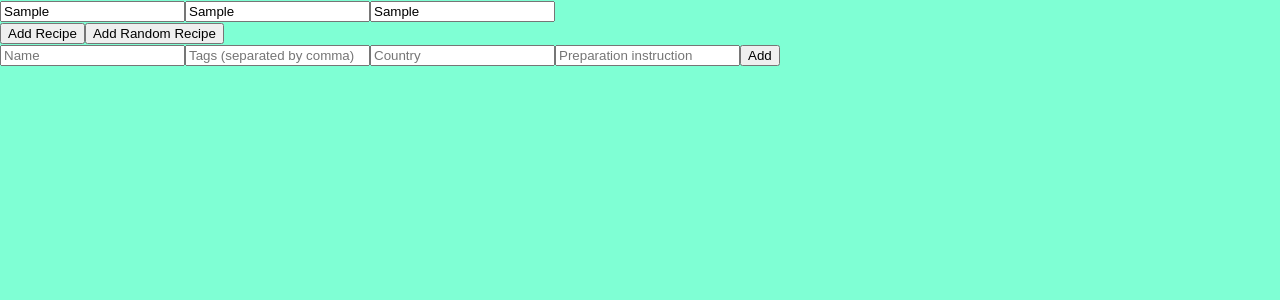
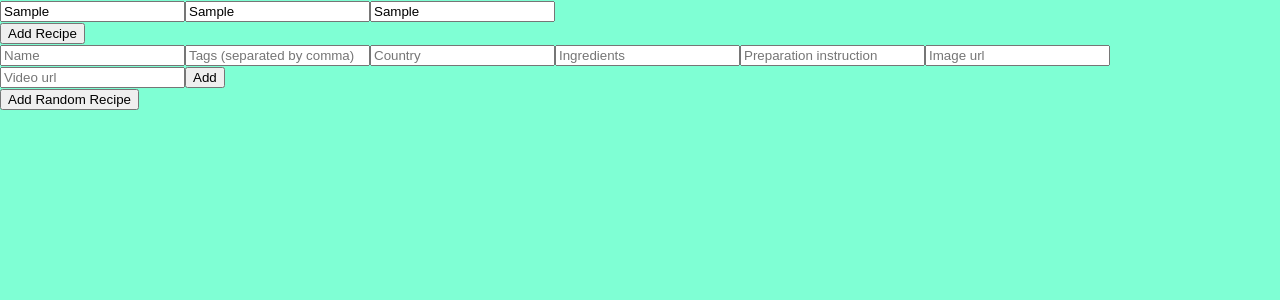
Before and after one commit to taurasdub/react-task, a React (Create React App) app: page / in a window 1280 px wide. Both pictures are taken after typing "Sample", "Sample", "Sample" into the empty fields and a click on the button "Add Recipe". Shown: the top 300 px of the page. Built offline with nearby package versions, Linux system fonts and the light colour scheme.

Commit message:
add NewRecipe and RandomRecipe component

```diff
--- a/src/components/Edit.js
+++ b/src/components/Edit.js
@@ -5,8 +5,10 @@ export default function Edit({ item, list, setList, setEdit }) {
         ? {
             ...li,
             [e.target.name]:
-              e.target.name === "tags"
-                ? e.target.value.split(",").map((tag) => tag.trim())
+              e.target.name === "tags" ||
+              e.target.name === "preparationInstructions" ||
+              e.target.name === "ingredientsList"
+                ? e.target.value.split(",").map((tag) => tag)
                 : e.target.value,
           }
         : li
@@ -16,24 +18,41 @@ export default function Edit({ item, list, setList, setEdit }) {
 
   return (
     <div>
-      <input
-        type="text"
-        name="name"
-        onChange={handleInput}
-        value={item.name}
-      ></input>
+      <input type="text" name="name" onChange={handleInput} value={item.name} />
       <input
         type="text"
         name="country"
         onChange={handleInput}
         value={item.country}
-      ></input>
+      />
+      <input type="text" name="tags" onChange={handleInput} value={item.tags} />
       <input
         type="text"
-        name="tags"
+        name="preparationInstructions"
         onChange={handleInput}
-        value={item.tags.join(", ")}
-      ></input>
+        value={item.preparationInstructions}
+      />
+      <input
+        type="text"
+        name="ingredientsList"
+        onChange={handleInput}
+        value={item.ingredientsList}
+        placeholder="List of ingredients"
+      />
+      <input
+        type="text"
+        name="imageUrl"
+        placeholder="image url"
+        onChange={handleInput}
+        value={item.imageUrl}
+      />
+      <input
+        type="text"
+        name="videoUrl"
+        placeholder="Video url"
+        onChange={handleInput}
+        value={item.videoUrl}
+      />
       <button type="submit" onClick={() => setEdit(false)}>
         Update
       </button>
--- /dev/null
+++ b/src/components/NewRecipe.js
@@ -0,0 +1,98 @@
+import React, { useState } from "react";
+
+export default function NewRecipe({ setList, list }) {
+  const [addRecipe, setAddRecipe] = useState(false);
+  const [newRecipe, setNewRecipe] = useState({
+    id: null,
+    name: "",
+    tags: [],
+    country: "",
+    preparationInstructions: [],
+    ingredientsList: [],
+    imageUrl: "",
+    videoUrl: "",
+  });
+
+  function handleNewRecipeInput(e) {
+    setNewRecipe({
+      ...newRecipe,
+      [e.target.name]:
+        e.target.name === "tags" ||
+        e.target.name === "preparationInstructions" ||
+        e.target.name === "ingredientsList"
+          ? e.target.value.split(",").map((list) => list)
+          : e.target.value,
+    });
+  }
+
+  function handleSubmitNewRecipe() {
+    setList([...list, { ...newRecipe, id: list.length + 1 }]);
+    setAddRecipe(false);
+  }
+
+  function handleAddRecipe() {
+    setAddRecipe(!addRecipe);
+  }
+
+  return (
+    <React.Fragment>
+      <button onClick={handleAddRecipe}>Add Recipe</button>
+      {addRecipe && (
+        <div>
+          <input
+            type="text"
+            name="name"
+            onChange={handleNewRecipeInput}
+            value={newRecipe.name}
+            placeholder="Name"
+          />
+          <input
+            type="text"
+            name="tags"
+            onChange={handleNewRecipeInput}
+            value={newRecipe.tags}
+            placeholder="Tags (separated by comma)"
+          />
+          <input
+            type="text"
+            name="country"
+            onChange={handleNewRecipeInput}
+            value={newRecipe.country}
+            placeholder="Country"
+          />
+          <input
+            type="text"
+            name="ingredientsList"
+            onChange={handleNewRecipeInput}
+            value={newRecipe.ingredientsList}
+            placeholder="Ingredients"
+          />
+          <input
+            type="text"
+            name="preparationInstructions"
+            onChange={handleNewRecipeInput}
+            value={newRecipe.preparationInstructions}
+            placeholder="Preparation instruction"
+          />
+          <input
+            type="text"
+            name="imageUrl"
+            onChange={handleNewRecipeInput}
+            value={newRecipe.imageUrl}
+            placeholder="Image url"
+          />
+          <input
+            type="text"
+            name="videoUrl"
+            onChange={handleNewRecipeInput}
+            value={newRecipe.videoUrl}
+            placeholder="Video url"
+          />
+          <button type="submit" onClick={handleSubmitNewRecipe}>
+            Add
+          </button>
+        </div>
+      )}
+    </React.Fragment>
+  );
+}
--- /dev/null
+++ b/src/components/RandomRecipe.js
@@ -0,0 +1,21 @@
+export default function RandomRecipe({ setList, list }) {
+  function handleAddRandomRecipe(e) {
+    e.preventDefault();
+    fetch(`https://www.themealdb.com/api/json/v1/1/random.php`)
+      .then((response) => response.json())
+      .then((result) => {
+        result = {
+          id: result.meals[0].idMeal,
+          name: result.meals[0].strMeal,
+          tags: [result.meals[0].strCategory, result.meals[0].strArea],
+          country: result.meals[0].strArea,
+          preparationInstructions: [result.meals[0].strInstructions],
+          imageUrl: result.meals[0].strMealThumb,
+          videoUrl: result.meals[0].strYoutube,
+        };
+        setList([...list, result]);
+      });
+  }
+
+  return <button onClick={handleAddRandomRecipe}>Add Random Recipe</button>;
+}
--- a/src/components/RecipesList.js
+++ b/src/components/RecipesList.js
@@ -1,5 +1,7 @@
 import React, { useState } from "react";
 import Edit from "./Edit";
+import NewRecipe from "./NewRecipe";
+import RandomRecipe from "./RandomRecipe";
 
 const data = [
   {
@@ -7,24 +9,31 @@ const data = [
     name: "pizza",
     tags: ["meat", "cheese", "dough"],
     country: "Italy",
-    extendedInformation: "here's extended information about pizza",
     preparationInstructions: ["1", "2", "3", "4", "5"],
+    ingredientsList: ["butter", "sugar"],
+    imageUrl:
+      "https://nidosreceptai.lt/wp-content/uploads/2018/08/Bulviu-kukuliai-su-varske-6Square-100x100.jpg",
+    videoUrl: "https://www.youtube.com/watch?v=g5oCDoyxbBk",
   },
   {
     id: 2,
     name: "orange juice",
     tags: ["orange"],
     country: "china",
-    extendedInformation: "here's extended information about orange juice",
     preparationInstructions: ["1", "2", "3", "4", "5"],
+    ingredientsList: ["butter", "sugar"],
+    imageUrl: "",
+    videoUrl: "",
   },
   {
     id: 3,
     name: "cheesburghaa",
     tags: ["meat", "salad", "buns", "tomato"],
     country: "USA",
-    extendedInformation: "here's extended information about cheesburgaa",
     preparationInstructions: ["1", "2", "3", "4", "5"],
+    ingredientsList: ["butter", "sugar"],
+    imageUrl: "",
+    videoUrl: "",
   },
 ];
 
@@ -32,14 +41,7 @@ export default function RecipesList() {
   const [list, setList] = useState(data);
   const [extendedInformation, setExtendedInformation] = useState(null);
   const [edit, setEdit] = useState(false);
-  const [addRecipe, setAddRecipe] = useState(false);
-  const [newRecipe, setNewRecipe] = useState({
-    id: null,
-    name: "",
-    tags: [],
-    country: "",
-    preparationInstructions: "",
-  });
+
   const [filter, setFilter] = useState({
     name: "",
     tags: "",
@@ -74,48 +76,6 @@ export default function RecipesList() {
     setEdit(item);
   }
 
-  function handleAddRecipe() {
-    setAddRecipe(!addRecipe);
-  }
-
-  function handleNewRecipeInput(e) {
-    setNewRecipe({
-      ...newRecipe,
-      [e.target.name]:
-        e.target.name === "tags" || e.target.name === "preparationInstructions"
-          ? e.target.value.split(",").map((list) => list)
-          : e.target.value,
-    });
-  }
-
-  function handleSubmitNewRecipe() {
-    setList([...list, { ...newRecipe, id: list.length + 1 }]);
-    setAddRecipe(false);
-    setNewRecipe({
-      id: null,
-      name: "",
-      tags: [],
-      country: "",
-      preparationInstructions: [],
-    });
-  }
-
-  function handleAddRandomRecipe(e) {
-    e.preventDefault();
-    fetch(`https://www.themealdb.com/api/json/v1/1/random.php`)
-      .then((response) => response.json())
-      .then((result) => {
-        result = {
-          id: result.meals[0].idMeal,
-          name: result.meals[0].strMeal,
-          tags: [result.meals[0].strCategory, result.meals[0].strArea],
-          country: result.meals[0].strArea,
-          preparationInstructions: [result.meals[0].strInstructions],
-        };
-        setList([...list, result]);
-      });
-  }
-
   return (
     <div>
       <form>
@@ -141,43 +101,8 @@ export default function RecipesList() {
           onChange={handleFilter}
         />
       </form>
-      <button onClick={handleAddRecipe}>Add Recipe</button>
-      <button onClick={handleAddRandomRecipe}>Add Random Recipe</button>
-      {addRecipe && (
-        <div>
-          <input
-            type="text"
-            name="name"
-            onChange={handleNewRecipeInput}
-            value={newRecipe.name}
-            placeholder="Name"
-          ></input>
-          <input
-            type="text"
-            name="tags"
-            onChange={handleNewRecipeInput}
-            value={newRecipe.tags}
-            placeholder="Tags (separated by comma)"
-          ></input>
-          <input
-            type="text"
-            name="country"
-            onChange={handleNewRecipeInput}
-            value={newRecipe.country}
-            placeholder="Country"
-          ></input>
-          <input
-            type="text"
-            name="preparationInstructions"
-            onChange={handleNewRecipeInput}
-            value={newRecipe.preparationInstructions}
-            placeholder="Preparation instruction"
-          ></input>
-          <button type="submit" onClick={handleSubmitNewRecipe}>
-            Add
-          </button>
-        </div>
-      )}
+      <NewRecipe setList={setList} list={list} />
+      <RandomRecipe setList={setList} list={list} />
       {filteredRecipes.map((item) =>
         edit === item.id ? (
           <Edit item={item} list={list} setList={setList} setEdit={setEdit} />
@@ -195,12 +120,39 @@ export default function RecipesList() {
             </ul>
             <p>Origin country: {item.country}</p>
             {extendedInformation === item && (
-              <p>
-                {item.preparationInstructions.map((listItem) => (
-                  <li key={listItem}>{listItem}</li>
-                ))}
-              </p>
+              <React.Fragment>
+                {item.ingredientsList ? (
+                  <p>
+                    List of ingredients:
+                    {item.ingredientsList.map((item) => (
+                      <li>{item}</li>
+                    ))}
+                  </p>
+                ) : (
+                  <React.Fragment></React.Fragment>
+                )}
+                <p>
+                  Preparation instructions:
+                  {item.preparationInstructions.map((listItem) => (
+                    <li key={listItem}>{listItem}</li>
+                  ))}
+                </p>
+                <img src={item.imageUrl} alt={item.imageUrl} />
+
+                {item.videoUrl ? (
+                  <iframe
+                    src={
+                      `https://www.youtube.com/embed/` +
+                      item.videoUrl.split("=")[1].split("&")[0]
+                    }
+                    title={item.videoUrl}
+                  />
+                ) : (
+                  <React.Fragment></React.Fragment>
+                )}
+              </React.Fragment>
             )}
+            <br />
             <button onClick={() => handleEdit(item.id)}>edit recipe</button>
           </div>
         )
```
